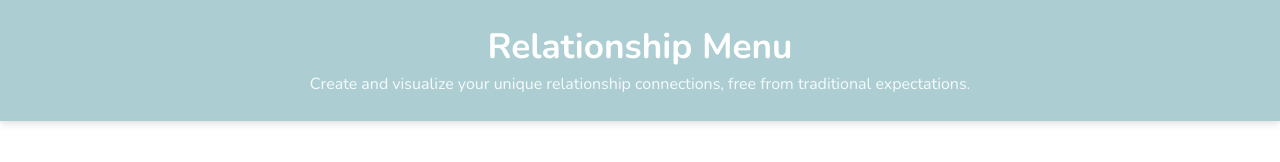
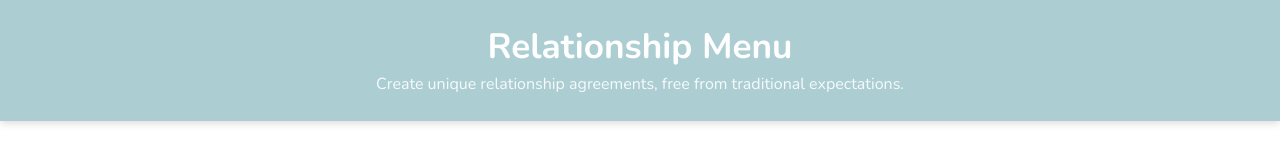
Before and after one commit to yodalived/Relationship-Menu, a Next.js app: page / in a window 1280 px wide. Shown: the top 162 px of the page. Built offline with nearby package versions, Linux system fonts and the light colour scheme.

Commit message:
Update ConditionalSubtitle.tsx

```diff
--- a/app/components/Header/ConditionalSubtitle.tsx
+++ b/app/components/Header/ConditionalSubtitle.tsx
@@ -34,7 +34,7 @@ export default function ConditionalSubtitle() {
 
   return (
     <p className="subtitle">
-      Create and visualize your unique relationship connections, free from traditional expectations.
+      Create unique relationship agreements, free from traditional expectations.
     </p>
   );
 }
```
